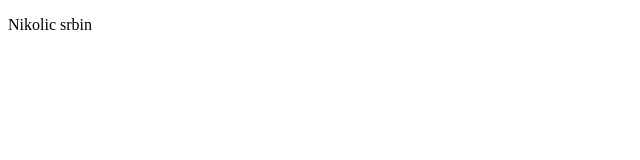
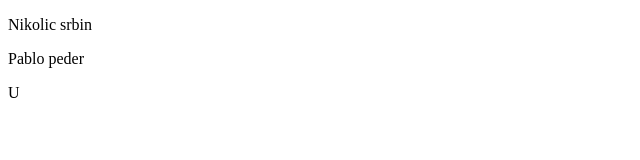
Before and after one commit to qlaa/3pm, a plain HTML site: page index.html in a window 1280 px wide. Shown: the full height of the page, 0-640 px from the left. Drawn offline with Linux system fonts and the light colour scheme.

Commit message:
treca verzija

```diff
--- a/index.html
+++ b/index.html
@@ -7,5 +7,7 @@
 </head>
 <body>
     <p>Nikolic srbin</p>
+    <p>Pablo peder</p>
+    <p>U</p>
 </body>
 </html>
```
